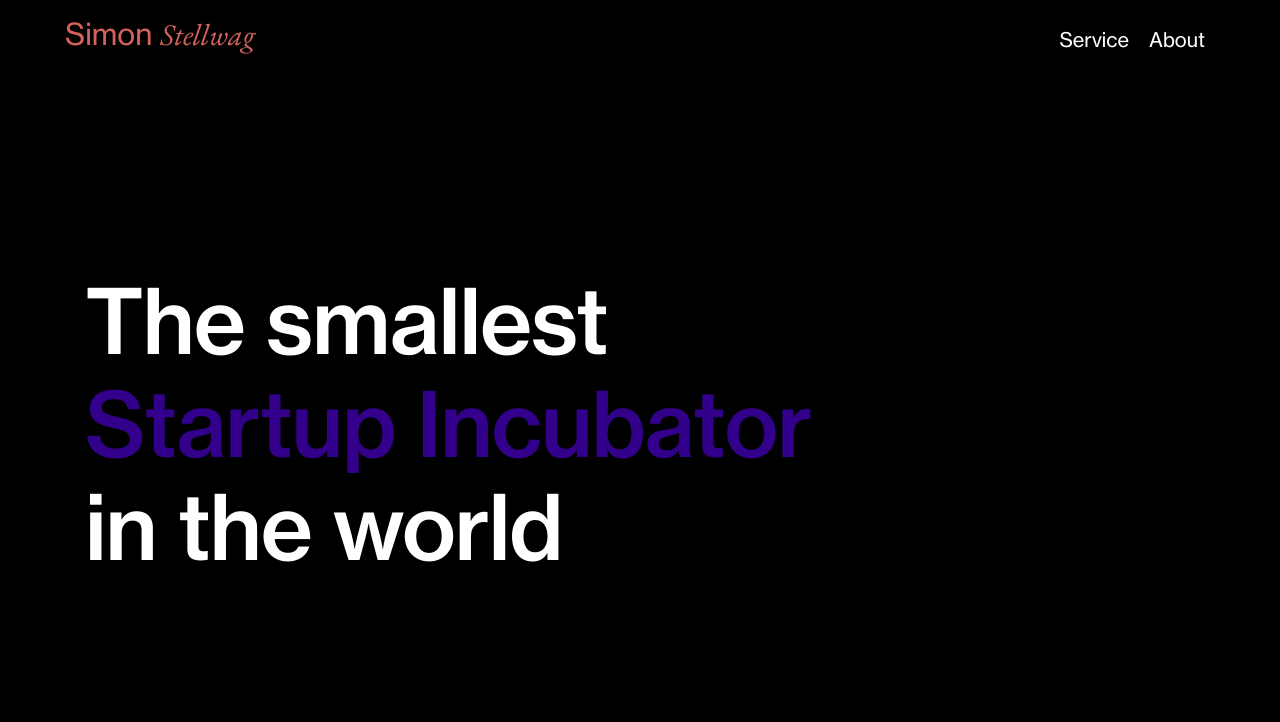
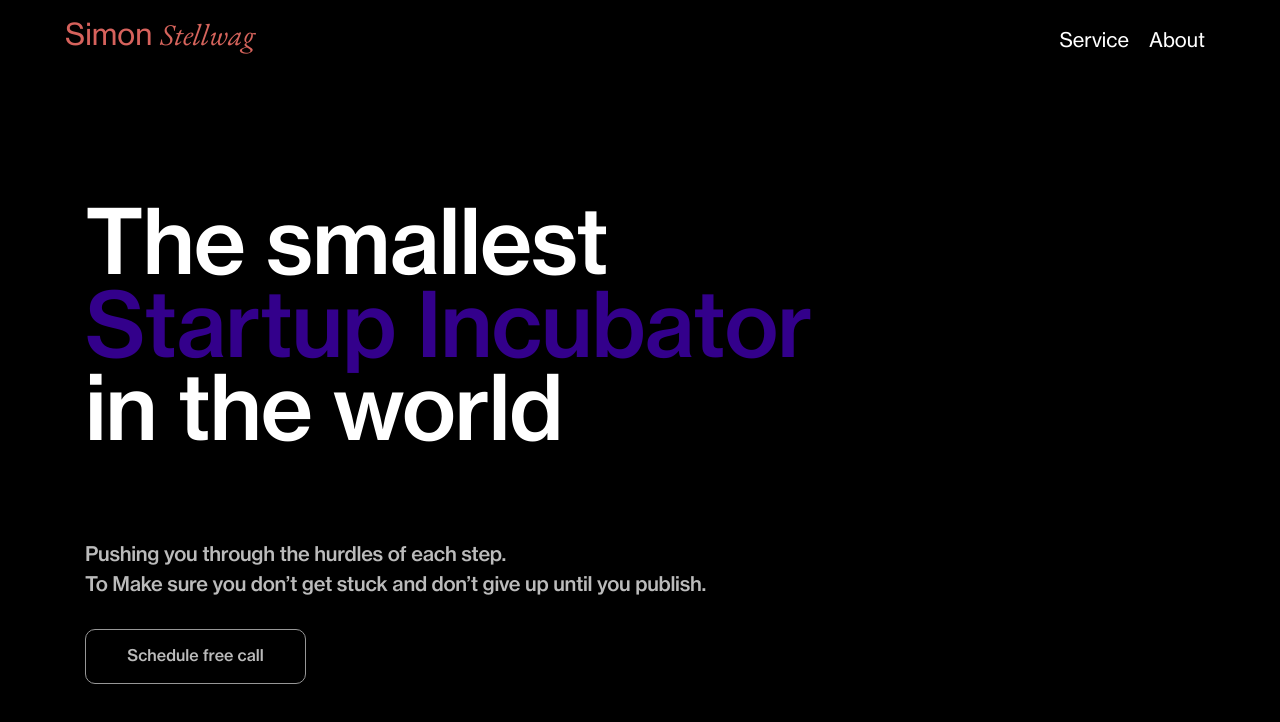
Before and after one commit to feedmebaby/incubator, a plain HTML site: page index.html in a window 1280 px wide. Drawn offline with nearby package versions, Linux system fonts and the light colour scheme.

Commit message:
added: button added.

```diff
--- a/css/style.css
+++ b/css/style.css
@@ -1327,21 +1327,65 @@ a.learn-more:hover .button-text {
 }
 
 .incubator-header-container {
-    margin-top: 200px;
+    margin-top: 120px;
 }
 
-.white {
+.incubator-sub-header-container {
+    margin-top: 90px;
+}
+
+.incubator-free-call-container {
+    margin-top: 30px;
+}
+
+.white-header {
     color: white;
     font-family: "NeueHaasGroteskText Pro Md";
     font-size: 89px;
     letter-spacing: -1.24px;
     line-height: 83px;
+    margin-top: 0;
+    margin-bottom: 0;
 }
 
-.violet {
+.white-sub-header {
+    color: #BBBBBB;
+    font-family: "NeueHaasGroteskText Pro Md";
+    font-size: 20px;
+    letter-spacing: -0.28px;
+    margin-top: 0;
+    margin-bottom: 0;
+}
+
+.violet-header {
     color: #33008B;
     font-family: "NeueHaasGroteskText Pro Md";
     font-size: 89px;
     letter-spacing: -1.24px;
     line-height: 83px;
+    margin-top: 0;
+    margin-bottom: 0;
 }
+
+.free-call-button {
+    border: 1px solid #979797;
+    border-radius: 10px;
+    color: #BBBBBB;
+    font-family: "NeueHaasGroteskText Pro Md";
+    font-size: 16px;
+    line-height: 36px;
+    height: 55px;
+    width: 221px;
+    text-align: center;
+    vertical-align: middle;
+}
+
+.free-call-button span {
+    font-family: "NeueHaasGroteskText Pro Md";
+    font-size: 14px;
+    letter-spacing: -0.28px;
+}
+
+.free-call-button:hover {
+    color: #BBBBBB;
+}
--- a/index.html
+++ b/index.html
@@ -63,9 +63,16 @@
         </div>
     </nav>
     <div class="container incubator-header-container">
-        <p class="white">The smallest</p>
-        <p class="violet">Startup Incubator</p>
-        <p class="white">in the world</p>
+        <p class="white-header">The smallest</p>
+        <p class="violet-header">Startup Incubator</p>
+        <p class="white-header">in the world</p>
+    </div>
+    <div class="container incubator-sub-header-container">
+        <p class="white-sub-header">Pushing you through the hurdles of each step.</p>
+        <p class="white-sub-header">To Make sure you don’t get stuck and don’t give up until you publish.</p>
+    </div>
+    <div class="container incubator-free-call-container">
+        <a class="btn btn-outline free-call-button" href="#">Schedule free call</a>
     </div>
 </body>
 
```
